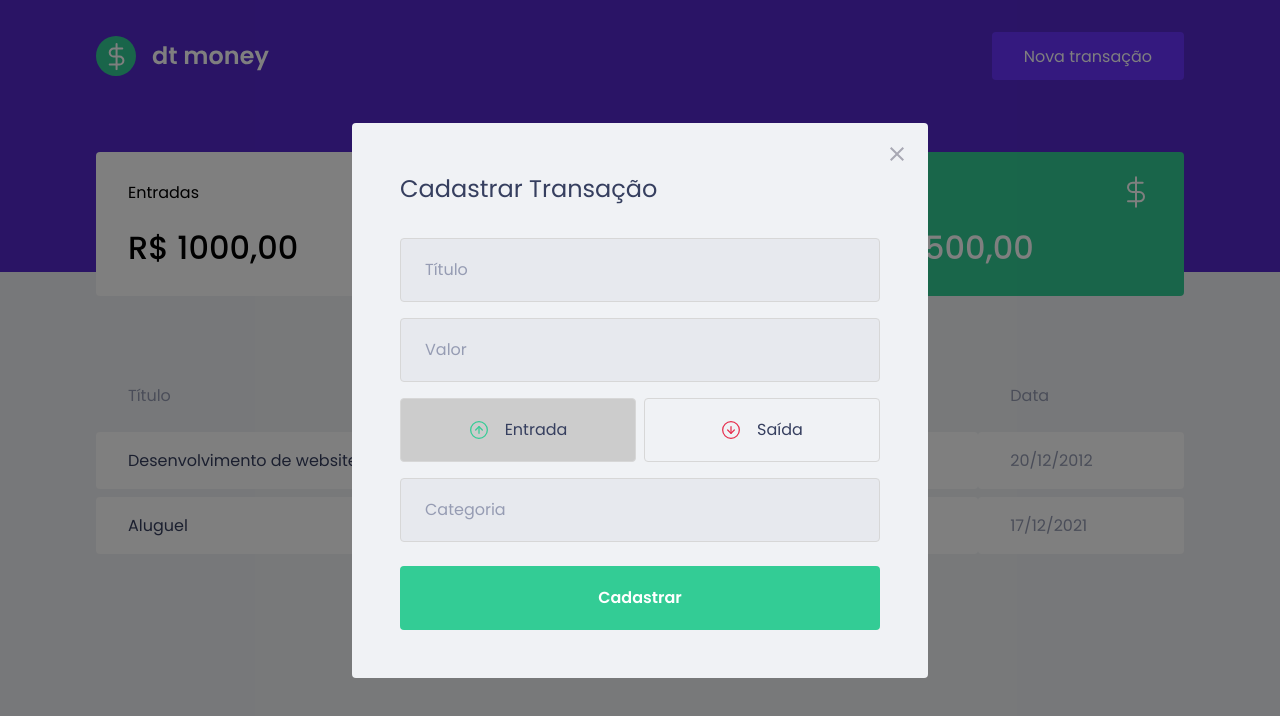
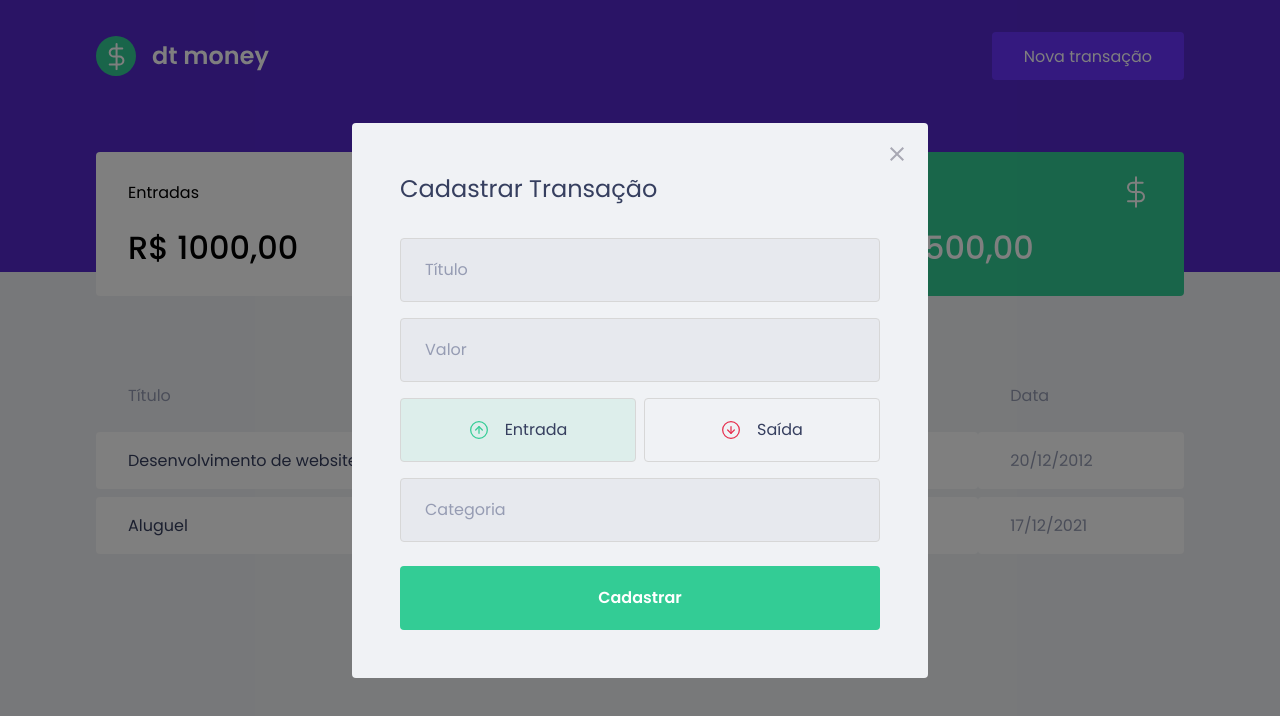
Before and after one commit to MatFregulia/dtMoney, a React (Create React App) app: page / in a window 1280 px wide. Both pictures are taken after a click on the button "Nova transação". Shown: the top 716 px of the page. Built offline with nearby package versions, Linux system fonts and the light colour scheme; no server answers; what miragejs would draw is missing.

Commit message:
Cores dos botões

```diff
--- a/src/components/NewTransactionModal/index.tsx
+++ b/src/components/NewTransactionModal/index.tsx
@@ -35,6 +35,7 @@
                         type="button"
                         onClick={() => { setType('deposit'); }}
                         isActive={type === 'deposit'}
+                        activeColor="green"
                     >
                         <img src={incomeImg} alt="Entrada" />
                         <span>Entrada</span>
@@ -43,6 +44,7 @@
                         type="button"
                         onClick={() => { setType('withdraw'); }}
                         isActive={type === 'withdraw'}
+                        activeColor="red"
                     >
                         <img src={outcomeImg} alt="Saída" />
                         <span>Saída</span>
--- a/src/components/NewTransactionModal/styles.ts
+++ b/src/components/NewTransactionModal/styles.ts
@@ -1,5 +1,5 @@
 import styled from "styled-components";
-import { darken } from 'polished';
+import { darken, transparentize } from 'polished';
 
 export const Container = styled.form`
     h2 {
@@ -58,14 +58,23 @@
 
 interface RadioBoxProps {
     isActive: boolean;
+    activeColor: 'green' | 'red';
 }
+
+const colors = {
+    green: '#33CC95',
+    red: '#E52E4D',
+};
 
 export const RadioBox = styled.button<RadioBoxProps>`
     height: 4rem;
     border: 1px solid #d7d7d7;
     border-radius: 0.25rem;
 
-    background: ${(props) => props.isActive ? '#ccc' : 'transparent'};
+    background: ${(props) => props.isActive
+        ? transparentize(0.9, colors[props.activeColor])
+        : 'transparent'
+    };
 
     display: flex;
     align-items: center;
```
